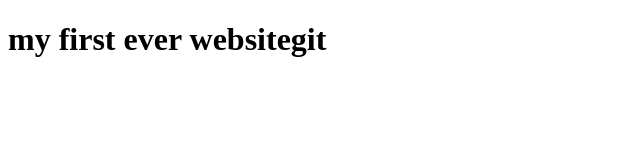
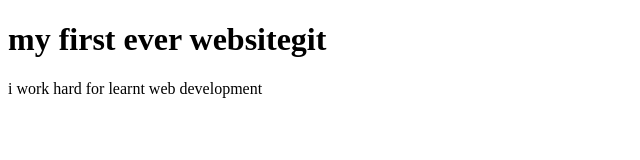
Before and after one commit to AJMAMUN/my-2nd-website, a plain HTML site: page index.html in a window 1280 px wide. Shown: the whole page, without its empty margins (0-640 px from the left). Drawn offline with Linux system fonts and the light colour scheme.

Commit message:
learnt webdeveloping

```diff
--- a/index.html
+++ b/index.html
@@ -8,6 +8,7 @@
 </head>
 <body>
     <h1>my first ever websitegit</h1>
+    <p>i work hard for learnt web development </p>
 
 </body>
 </html>
```
